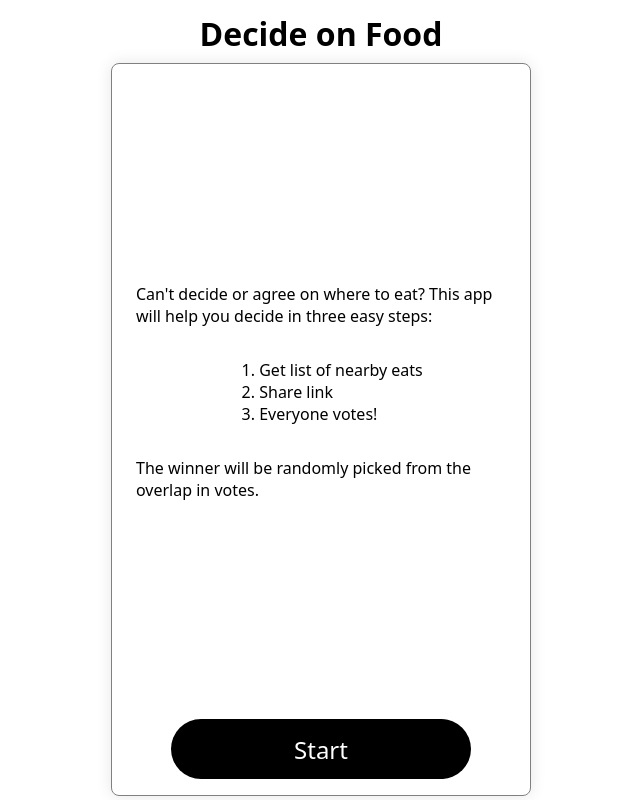
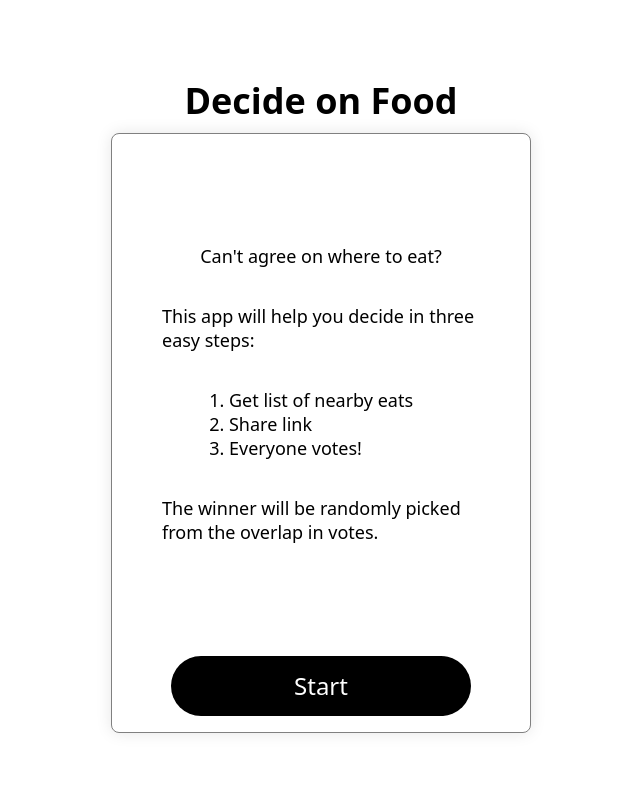
Before and after one commit to zqianem/sesl1-level4-eatery-decider, a SvelteKit app: page / in a window 1280 px wide. Shown: the whole page, without its empty margins (319-959 px from the left). Built offline with nearby package versions, Linux system fonts and the light colour scheme.

Commit message:
Make stuff look nicer, part 1

```diff
--- a/src/routes/+layout.svelte
+++ b/src/routes/+layout.svelte
@@ -15,14 +15,16 @@
 	:global(body) {
 		margin: 0;
 		font-family: system-ui;
+		font-size: 18px;
 	}
 
 	div.grid {
 		display: grid;
 		justify-content: center;
+		align-content: center;
 		height: 100dvh;
 		padding: 4px;
-		grid: auto 1fr / minmax(min-content, 420px);
+		grid: auto minmax(min-content, 600px) / minmax(min-content, 420px);
 	}
 
 	header {
@@ -44,11 +46,12 @@
 		border: 1px solid grey;
 		overflow: auto;
 		box-shadow: 0 0 16px rgba(0, 0, 0, 0.1);
-		padding: 16px 24px;
+		padding: 16px 50px;
 		display: flex;
 		flex-direction: column;
 		justify-content: center;
 		align-items: center;
+		background: white;
 	}
 
 	main > :global(:first-child) {
@@ -78,4 +81,8 @@
 	main > :global(button:last-child) {
 		border: none;
 	}
+
+	main > :global(button:last-child:disabled) {
+		background: grey;
+	}
 </style>
--- a/src/routes/+page.svelte
+++ b/src/routes/+page.svelte
@@ -1,7 +1,5 @@
-<p>
-	Can't decide or agree on where to eat? This app will help you decide in three
-	easy steps:
-</p>
+<p>Can't agree on where to eat?</p>
+<p>This app will help you decide in three easy steps:</p>
 
 <ol>
 	<li>Get list of nearby eats</li>
@@ -12,3 +10,9 @@
 <p>The winner will be randomly picked from the overlap in votes.</p>
 
 <a href="/new">Start</a>
+
+<style>
+	ol {
+		padding: 0;
+	}
+</style>
```
Also changed, not shown: src/routes/session/[id]/link/+page.svelte (+30 -2 lines).
